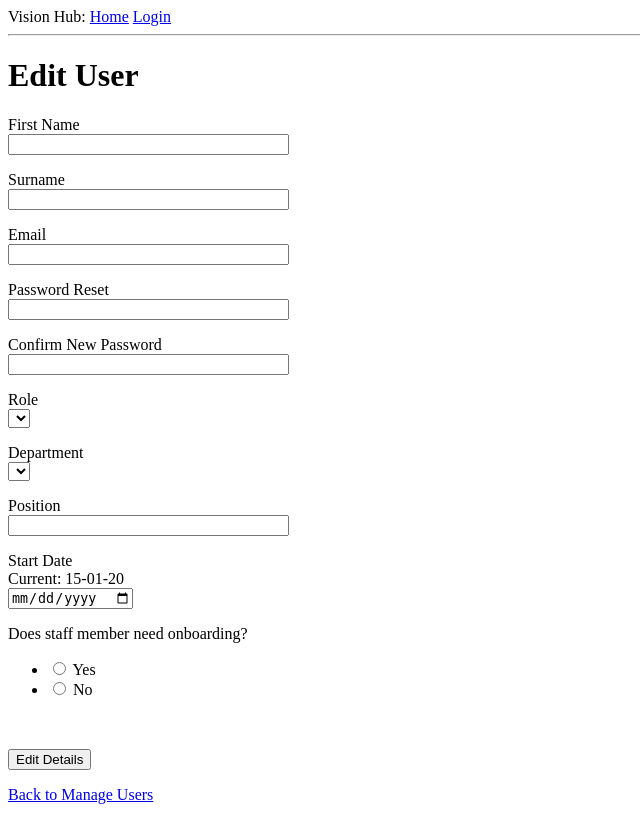
After one commit to Alanna-Mc/vision-hub, a Flask app: template app/templates/admin/editUser.html in a window 1280 px wide. The commit adds this page. Shown: the whole page, without its empty margins (0-640 px from the left). Run offline with Flask 3, Linux system fonts and the light colour scheme; tables that the repository leaves empty hold one stand-in row (values such as "Sample post"); the template is opened without the code that fills it: values that come from a table or form of the project are taken from there, most other values are stand-ins (such as "Sample title", 1, 10 or a date in 2020); lists and menus that the app fills with data are empty.

Commit message:
Created edit user but still issues

```diff
--- a/app/admin/forms.py
+++ b/app/admin/forms.py
@@ -1,5 +1,5 @@
 from flask_wtf import FlaskForm
-from wtforms import StringField, PasswordField, RadioField, SubmitField, SelectField
+from wtforms import StringField, PasswordField, RadioField, SubmitField, SelectField, DateField
 from wtforms.validators import ValidationError, DataRequired, EqualTo, Optional
 import sqlalchemy as sa
 from app import db
@@ -25,8 +25,23 @@ class CreateUserForm(FlaskForm):
     password = PasswordField('Password', validators=[DataRequired()])
     password2 = PasswordField('Confirm Password', validators=[DataRequired(), EqualTo('password')])
     role = SelectField('Role', coerce=int, validators=[DataRequired()])
-    is_onboarding = RadioField('Does staff memeber need onboarding?', choices=[('yes', 'Yes'), ('no', 'No')],validators=[DataRequired()])
+    is_onboarding = RadioField('Does staff member need onboarding?', choices=[('yes', 'Yes'), ('no', 'No')],validators=[DataRequired()])
     manager= SelectField('Manager', coerce=int, validators=[Optional()])
     department = SelectField('Department', coerce=int, validators=[DataRequired()])
     job_title = StringField('Position', validators=[DataRequired()])
     submit = SubmitField('Register')
+
+
+class EditUserForm(FlaskForm):
+    first_name = StringField('First Name', validators=[DataRequired()])
+    surname = StringField('Surname', validators=[DataRequired()])
+    username = StringField('Email', validators=[DataRequired(), validate_email, validate_username])
+    password = PasswordField('Password Reset', validators=[Optional()])
+    password2 = PasswordField('Confirm New Password', validators=[Optional(), EqualTo('password')])
+    role = SelectField('Role', coerce=int, validators=[DataRequired()])
+    is_onboarding = RadioField('Does staff member need onboarding?', choices=[('yes', 'Yes'), ('no', 'No')],validators=[DataRequired()])
+    manager= SelectField('Manager', coerce=int, validators=[Optional()])
+    department = SelectField('Department', coerce=int, validators=[DataRequired()])
+    job_title = StringField('Position', validators=[DataRequired()])
+    dateStarted = DateField('Start Date', format='%d-%m-%y', validators=[Optional()])
+    submit = SubmitField('Edit Details')
--- a/app/routes.py
+++ b/app/routes.py
@@ -53,9 +53,8 @@ def login():
          #   return redirect(url_for('manager_dashboard'))
         #elif user.role.role_name == "Staff":
          #   return redirect(url_for('staff_dashboard'))
-        else:
-            # Temp redirect for non-admins
-            return redirect(url_for('index'))
+        # Temp redirect for non-admins
+        return redirect(url_for('index'))
 
     return render_template('login.html', title='Sign In', form=form)
 
--- a/app/templates/admin/dashboard.html
+++ b/app/templates/admin/dashboard.html
@@ -5,7 +5,7 @@
 <!-- Links to feature -->
  <p>
     <h1>Admin Dashboard</h1>
-    <h2> Welcome, {{ current_user.firstName }}!</h2>
+    <h2> Welcome, {{ current_user.first_name }}!</h2>
 </p>
  <h2>Quick Links</h2>
 <p>
--- /dev/null
+++ b/app/templates/admin/editUser.html
@@ -0,0 +1,107 @@
+{% extends "base.html" %}
+
+{% block content %}
+<h1>Edit User</h1>
+<form method="post">
+    {{ form.hidden_tag() }}
+
+    <!-- First Name -->
+    <p>
+        {{ form.first_name.label }}<br>
+        {{ form.first_name(size=32) }}<br>
+        {% for error in form.first_name.errors %}
+        <span style="color: red;">[{{ error }}]</span>
+        {% endfor %}
+    </p>
+
+    <!-- Surname -->
+    <p>
+        {{ form.surname.label }}<br>
+        {{ form.surname(size=32) }}<br>
+        {% for error in form.surname.errors %}
+        <span style="color: red;">[{{ error }}]</span>
+        {% endfor %}
+    </p>
+
+    <!-- Username -->
+    <p>
+        {{ form.username.label }}<br>
+        {{ form.username(size=32) }}<br>
+        {% for error in form.username.errors %}
+        <span style="color: red;">[{{ error }}]</span>
+        {% endfor %}
+    </p>
+
+    <!-- Password -->
+    <p>
+        {{ form.password.label }}<br>
+        {{ form.password(size=32) }}<br>
+        {% for error in form.password.errors %}
+        <span style="color: red;">[{{ error }}]</span>
+        {% endfor %}
+    </p>
+
+    <!-- Confirm Password -->
+    <p>
+        {{ form.password2.label }}<br>
+        {{ form.password2(size=32) }}<br>
+        {% for error in form.password2.errors %}
+        <span style="color: red;">[{{ error }}]</span>
+        {% endfor %}
+    </p>
+
+    <!-- Role -->
+    <p>
+        {{ form.role.label }}<br>
+        {{ form.role() }}<br>
+        {% for error in form.role.errors %}
+        <span style="color: red;">[{{ error }}]</span>
+        {% endfor %}
+    </p>
+
+    <!-- Department -->
+    <p>
+        {{ form.department.label }}<br>
+        {{ form.department() }}<br>
+        {% for error in form.department.errors %}
+        <span style="color: red;">[{{ error }}]</span>
+        {% endfor %}
+    </p>
+
+    <!-- Job Title -->
+    <p>
+        {{ form.job_title.label }}<br>
+        {{ form.job_title(size=32) }}<br>
+        {% for error in form.job_title.errors %}
+        <span style="color: red;">[{{ error }}]</span>
+        {% endfor %}
+    </p>
+
+    <!-- Start Date Field -->
+    <p>
+        {{ form.dateStarted.label }}<br>
+        Current: {{ user.dateStarted.strftime('%d-%m-%y') }}<br>
+        {{ form.dateStarted() }}<br>
+        {% for error in form.dateStarted.errors %}
+        <span style="color: red;">[{{ error }}]</span>
+        {% endfor %}
+    </p>
+
+    <!-- Is Onboarding -->
+    <p>
+        {{ form.is_onboarding.label }}<br>
+        {{ form.is_onboarding() }}<br>
+        {% for error in form.is_onboarding.errors %}
+        <span style="color: red;">[{{ error }}]</span>
+        {% endfor %}
+    </p>
+
+    <!-- Submit Button -->
+    <p>{{ form.submit}}</p>
+</form>
+
+<!-- Back Button -->
+<p>
+    <a href="{{ url_for('manage_users') }}" class="btn">Back to Manage Users</a>
+</p>
+{% endblock %}
--- a/app/templates/index.html
+++ b/app/templates/index.html
@@ -2,8 +2,8 @@
 
 {% block content %}
     <h1>Hi, {{ current_user.username }}!</h1>
-    {% for post in posts %}
+    <!--{% for post in posts %}
     <div><p>{{ post.author.username }} says: <b>{{ post.body }}</b></p></div>
-    {% endfor %}
+    {% endfor %}-->
     <li><a href="{{ url_for('manage_users') }}">Manage Users</a></li>
 {% endblock %}
--- a/visionHub.py
+++ b/visionHub.py
@@ -10,4 +10,4 @@ def make_shell_context():
     return {'sa': sa, 'so': so, 'db': db, 'User': User, 'Role': Role, 'Department': Department,}
 
 if __name__ == "__main__":
-    app.run(host="0.0.0.0", port="8080")
+    app.run(host="0.0.0.0", port="8080", debug=True)
```
Also changed, not shown: app/admin/routes.py (+72 -7 lines), app/templates/admin/manageUsers.html (+48 -4 lines), app/templates/managerDashboard.html (added), app/templates/staffDashboard.html (added), 1 other file.
